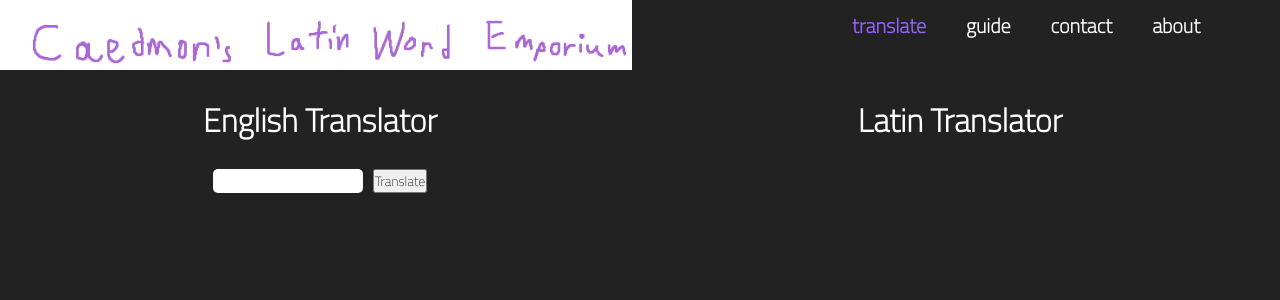
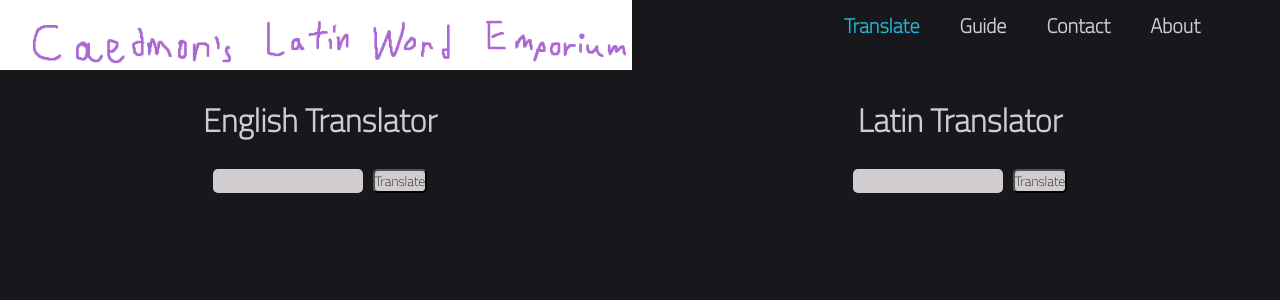
Before and after one commit to Ethan-Winer/latin-web-app, an Angular app in the folder frontend/: page / in a window 1280 px wide. Shown: the top 300 px of the page. Built offline with nearby package versions, Linux system fonts and the light colour scheme.

Commit message:
added card movement animations

```diff
--- a/frontend/src/app/header/header.component.css
+++ b/frontend/src/app/header/header.component.css
@@ -35,9 +35,10 @@ li {
 
 
 li:hover {
-  border-bottom: 3px solid rgba(255, 255, 255, 1);
+  border-bottom: 3px solid var(--text-color);
 }
 
 .active {
-  color: rgba(150, 100, 255, 1);
+  /* color: rgba(150, 100, 255, 1); */
+  color: var(--highlight-color)
 }
--- a/frontend/src/app/header/header.component.html
+++ b/frontend/src/app/header/header.component.html
@@ -1,9 +1,9 @@
 <div>
   <img src="/assets/logo.png">
   <ul>
-    <li routerLinkActive="active" [routerLinkActiveOptions]="{exact: true}"><a routerLink="">translate</a></li>
-    <li routerLinkActive="active"><a routerLink="guide">guide</a></li>
-    <li>contact</li>
-    <li #about>about</li>
+    <li routerLinkActive="active" [routerLinkActiveOptions]="{exact: true}"><a routerLink="">Translate</a></li>
+    <li routerLinkActive="active"><a routerLink="guide">Guide</a></li>
+    <li>Contact</li>
+    <li #about>About</li>
   </ul>
 </div>
--- /dev/null
+++ b/frontend/src/app/translation.model.ts
@@ -0,0 +1,11 @@
+export class Translation {
+  constructor(private _word: string, private _definition: string) { }
+
+  public get word() {
+    return this._word;
+  }
+
+  public get definition() {
+    return this._definition;
+  }
+}
--- a/frontend/src/app/translator-page/translator-page.component.css
+++ b/frontend/src/app/translator-page/translator-page.component.css
@@ -4,6 +4,10 @@
   display: inline-block;
 }
 
+.right {
+  float: right;
+}
+
 h1 {
   margin: 20px 0px;
 }
--- a/frontend/src/app/translator-page/translator-page.component.html
+++ b/frontend/src/app/translator-page/translator-page.component.html
@@ -1,7 +1,8 @@
 <div class="half-screen-container">
   <h1>English Translator</h1>
-  <app-translator [translateFrom]="'english'"></app-translator>
+  <app-translator [translateTo]="'latin'"></app-translator>
 </div>
-<div class="half-screen-container" style="float: right">
+<div class="half-screen-container right">
   <h1>Latin Translator</h1>
+  <app-translator [translateTo]="'english'"></app-translator>
 </div>
--- a/frontend/src/app/translator-page/translator/translator.component.css
+++ b/frontend/src/app/translator-page/translator/translator.component.css
@@ -1,6 +1,7 @@
 input,
 button {
   margin: 5px;
+  background-color: var(--text-color);
 }
 
 input {
@@ -8,16 +9,34 @@ input {
   border: none;
   border-radius: 5px;
   padding: 2px 5px;
-  transition: outline 200ms;
-  outline: 2px solid rgba(150, 100, 255, 0);
+  font-weight: bolder;
 }
 
-input:focus {
-  outline: 2px solid rgba(150, 100, 255, 1)
+button {
+  border-radius: 5px;
 }
+
 
 form {
   margin-bottom: 20px;
+}
+
+h2 {
+  /* color: rgb(150, 100, 255); */
+  color: var(--highlight-color);
+  display: inline-block;
+}
+
+.destroy-button {
+  float: right;
+}
+
+div.destroy-button {
+  visibility: hidden;
+}
+
+div:hover.destroy-button {
+  visibility: visible;
 }
 
 .translation-container {
@@ -26,15 +45,37 @@ form {
 }
 
 .translation {
-  width: 500px;
+  width: 600px;
   margin: auto;
   text-align: left;
-  padding: 15px 15px;
-  background-color: #444;
+  font-size: 15px;
+  font-weight: 400;
+  line-height: 18px;
+  padding: 10px 15px;
+  background-color: rgba(255, 255, 255, 0.08);
+  transition: background-color 200ms;
   margin-top: 10px;
   box-sizing: border-box;
+  border-radius: 20px;
+  box-shadow: 0px 0px 20px rgba(0, 0, 0, 0)
+}
+
+.translation:active,
+.cdk-drag-preview {
+  background-color: #334;
+  box-shadow: 0px 0px 20px rgba(20, 20, 20, 1);
+}
+
+.cdk-drag-animating {
+  transition: transform 200ms cubic-bezier(0, 0, 0.2, 1), background-color 200ms, box-shadow, 200ms;
+  background-color: rgba(255, 255, 255, 0.08);
+}
+
+.translation-container.cdk-drop-list-dragging .translation:not(.cdk-drag-placeholder) {
+  transition: transform 300ms cubic-bezier(0, 0, 0.2, 1);
 }
 
 .cdk-drag-placeholder {
   opacity: 0;
+
 }
--- a/frontend/src/app/translator-page/translator/translator.component.html
+++ b/frontend/src/app/translator-page/translator/translator.component.html
@@ -6,6 +6,10 @@
 <div cdkDropList class="translation-container" (cdkDropListDropped)="drop($event)">
   <div class="translation"
   cdkDragBoundary=".translation-container"
-  *ngFor="let translation of translations; let i = index"
-  cdkDrag>{{translation + ' '}}</div>
+  *ngFor="let translation of translations; let i = index;"
+  cdkDrag>
+    <h2>{{translation.word}}</h2>
+    <button class="destroy-button" (click)="destroyTranslation(i)">destroy</button>
+    <pre>{{translation.definition}}</pre>
 </div>
+</div>
--- a/frontend/src/app/translator-page/translator/translator.component.ts
+++ b/frontend/src/app/translator-page/translator/translator.component.ts
@@ -3,6 +3,8 @@ import { HttpClient } from '@angular/common/http';
 import { Component, Input, OnInit } from '@angular/core';
 import { NgForm } from '@angular/forms';
 import { TranslatorServiceService } from 'src/app/translator-service.service';
+
+import { Translation } from 'src/app/translation.model';
 
 @Component({
   selector: 'app-translator',
@@ -10,23 +12,32 @@ import { TranslatorServiceService } from 'src/app/translator-service.service';
   styleUrls: ['./translator.component.css']
 })
 export class TranslatorComponent implements OnInit {
-  @Input() translateFrom: string;
-  translations: string[] = [];
+  @Input() translateTo: string;
+  @Input() hovering: boolean;
+  translations: Translation[];
+
 
   constructor(private translator: TranslatorServiceService) { }
 
   ngOnInit(): void {
+    if (this.translateTo === 'latin') {
+      this.translations = this.translator.latinTranslations;
+    }
+    else {
+      this.translations = this.translator.englishTranslations;
+    }
   }
 
   onSubmit(form: NgForm): void {
-    this.translator.translate(form.value['text'], this.translateFrom).subscribe(response => {
-      this.translations = this.translations.concat(response['translationList'])
-    });
+    this.translator.translate(form.value['text'], this.translateTo)
     form.controls['text'].setValue('');
+  }
+
+  destroyTranslation(index: number): void {
+    this.translations.splice(index, 1);
   }
 
   drop(event: CdkDragDrop<string[]>) {
     moveItemInArray(this.translations, event.previousIndex, event.currentIndex);
-    console.log(this.translations);
   }
 }
--- a/frontend/src/app/translator-service.service.ts
+++ b/frontend/src/app/translator-service.service.ts
@@ -1,19 +1,31 @@
 import { Injectable } from '@angular/core';
 import { HttpClient, HttpHeaders, HttpParams } from '@angular/common/http'
+import { Translation } from './translation.model';
 
 @Injectable({
   providedIn: 'root'
 })
 export class TranslatorServiceService {
-  latinTranslations: string[];
-  englishTranslations: string[];
-
+  public latinTranslations: Translation[] = [];
+  englishTranslations: Translation[] = [];
 
   constructor(private http: HttpClient) { }
 
-  translate(formText: string, translateFrom: string) {
-    var words: string[] = this.parseTextToList(formText);
-    return this.get(translateFrom, words);
+
+
+  translate(formText: string, translateTo: string) {
+    let words: string[] = this.parseTextToList(formText);
+    this.get(translateTo, words).subscribe(response => {
+      let translations: string[] = response['translationList']
+      for (let i = 0; i < words.length; i++) {
+        if (translateTo === 'latin') {
+          this.latinTranslations.splice(i, 0, (new Translation(words[i], translations[i])));
+        }
+        else {
+          this.englishTranslations.unshift(new Translation(words[i], translations[i]))
+        }
+      }
+    });
   }
 
   parseTextToList(text: string): string[] {
@@ -36,11 +48,11 @@ export class TranslatorServiceService {
     return words;
   }
 
-  get(translateFrom: string, words: string[]) {
+  get(translateTo: string, words: string[]) {
     let headers = {
       headers: new HttpHeaders({ 'Words': words })
     }
-    return this.http.get('/translate-' + translateFrom, headers);
+    return this.http.get('/translate-to-' + translateTo, headers);
   }
 
 }
--- a/frontend/src/styles.css
+++ b/frontend/src/styles.css
@@ -2,12 +2,12 @@
   margin: 0;
   padding: 0;
   font-family: 'Titillium Web', sans-serif;
+  --highlight-color: #23B5D3;
+  --text-color: #D0CCD0;
 }
 
 html {
-  background-color: #222;
-  /* background-repeat: no-repeat;
-  height: 100%;
-  background-image: linear-gradient(#666, #444 #222); */
-  color: #fff;
+  background-color: #17171c;
+  /* background-color: #242431; */
+  color: var(--text-color);
 }
```
Also changed, not shown: frontend/src/proxy.conf.json (+6 -2 lines).
